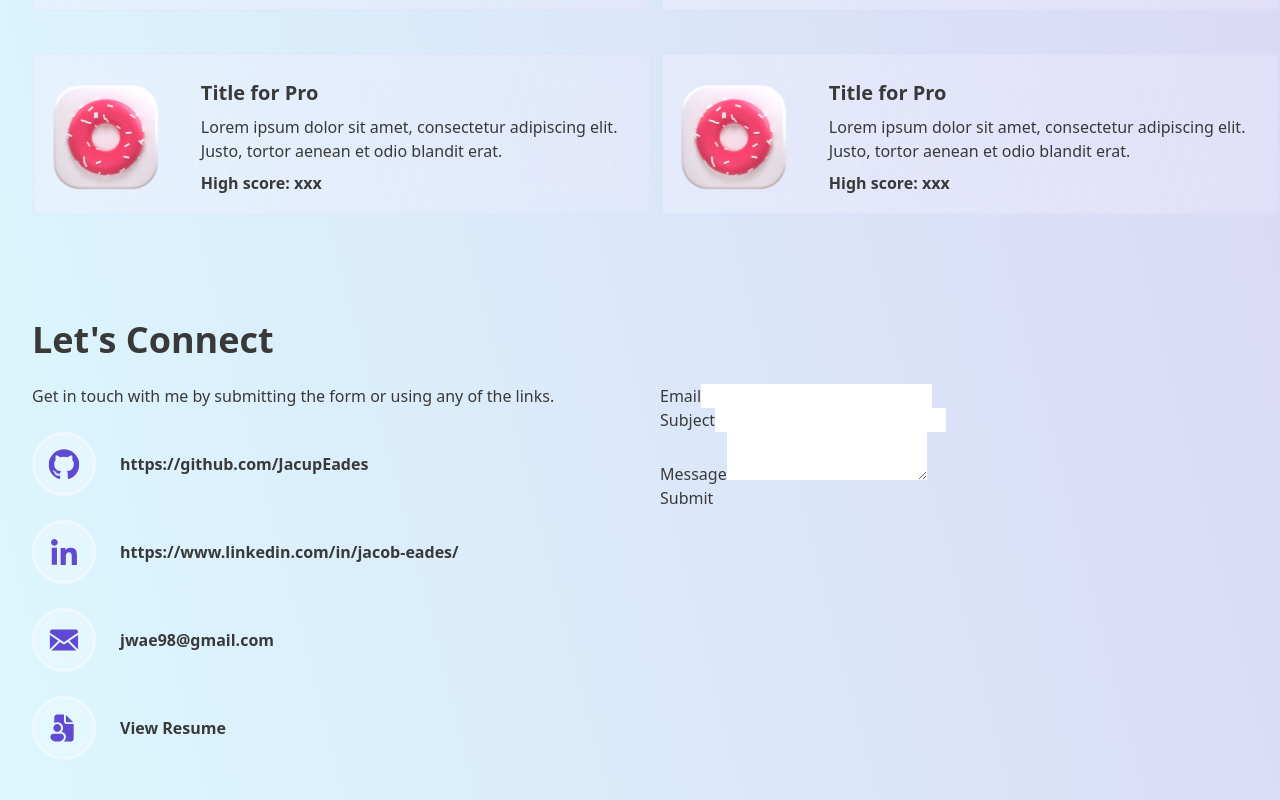
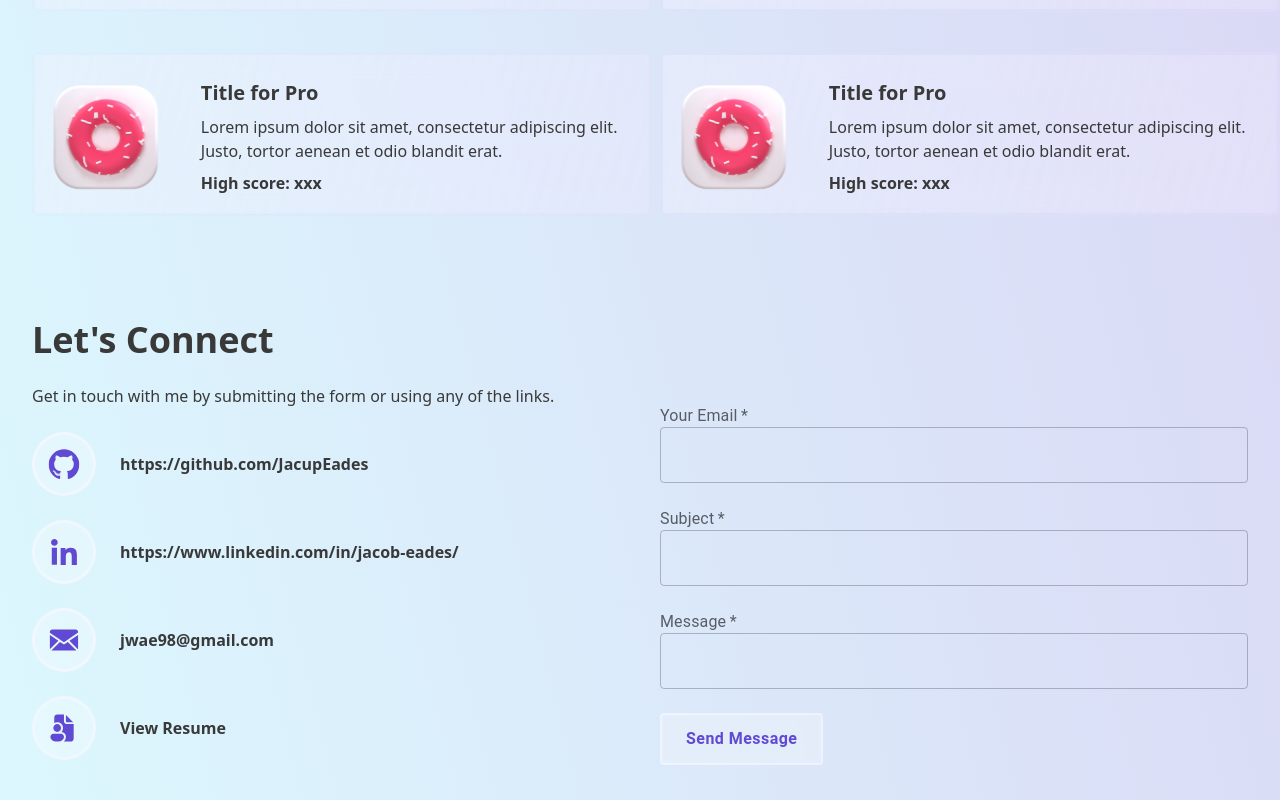
Before and after one commit to JacupEades/jacob_eades_portfolio, a Next.js app: page / in a window 1280 px wide. Shown: the part 2448-3248 px from the top of the page. Built offline with nearby package versions, Linux system fonts and the light colour scheme.

Commit message:
form styling done

```diff
--- a/src/components/buttons/ButtonClear.tsx
+++ b/src/components/buttons/ButtonClear.tsx
@@ -3,7 +3,13 @@ import styled from "@emotion/styled";
 import Image from "next/image";
 import { Button } from "@mui/material";
 
-type Props = { text: string; icon?: string; link: string; target?: string };
+type Props = {
+  text: string;
+  icon?: string;
+  link: string;
+  target?: string;
+  buttonType?: string;
+};
 
 const Clear = styled(Button)({
   boxShadow: "none",
@@ -31,12 +37,13 @@ const Clear = styled(Button)({
   },
 });
 
-function ButtonClear({ text, icon, link, target }: Props) {
+function ButtonClear({ text, icon, link, target, buttonType }: Props) {
   return (
     <>
       <Clear
         className="bg-opacity-100 gap-2 bg-neutralGlass"
         variant="contained"
+        type={buttonType}
       >
         {icon ? (
           <Image
--- a/src/components/sections/Connect.tsx
+++ b/src/components/sections/Connect.tsx
@@ -1,5 +1,12 @@
 import React from "react";
 import Image from "next/image";
+import {
+  Box,
+  InputLabel,
+  OutlinedInput,
+  TextareaAutosize,
+} from "@mui/material";
+import ButtonClear from "../buttons/ButtonClear";
 
 type Props = { field: Array<string> };
 
@@ -123,25 +130,49 @@ function Connect({ field }: Props) {
           </div>
         </div>
         {/* Form section */}
-        <div>
-          <form method="post" onSubmit={handleOnSubmit}>
-            <p>
-              <label htmlFor="email">Email</label>
-              <input type="text" name="email" />
-            </p>
-            <p>
-              <label htmlFor="subject">Subject</label>
-              <input type="text" name="subject" />
-            </p>
-            <p>
-              <label htmlFor="message">Message</label>
-              <textarea name="message" />
-            </p>
-            <p>
-              <button>Submit</button>
-            </p>
-          </form>
-        </div>
+        <Box
+          component="form"
+          method="post"
+          onSubmit={handleOnSubmit}
+          className="flex flex-col self-center max-w-full gap-6"
+        >
+          <div>
+            <InputLabel required>Your Email</InputLabel>
+            <OutlinedInput
+              required
+              id="outlined-basic"
+              type="text"
+              name="email"
+              className="w-full"
+            />
+          </div>
+          <div>
+            <InputLabel required>Subject</InputLabel>
+            <OutlinedInput
+              required
+              id="outlined-basic"
+              type="text"
+              name="subject"
+              className="w-full"
+            />
+          </div>
+          <div>
+            <InputLabel required>Message</InputLabel>
+            <OutlinedInput
+              required
+              id="outlined-basic"
+              name="message"
+              className="w-full rounded-lg"
+            />
+          </div>
+          <div className="max-w-max">
+            <ButtonClear
+              buttonType={"submit"}
+              text={"Send Message"}
+              link={""}
+            />
+          </div>
+        </Box>
       </div>
     </section>
   );
```
